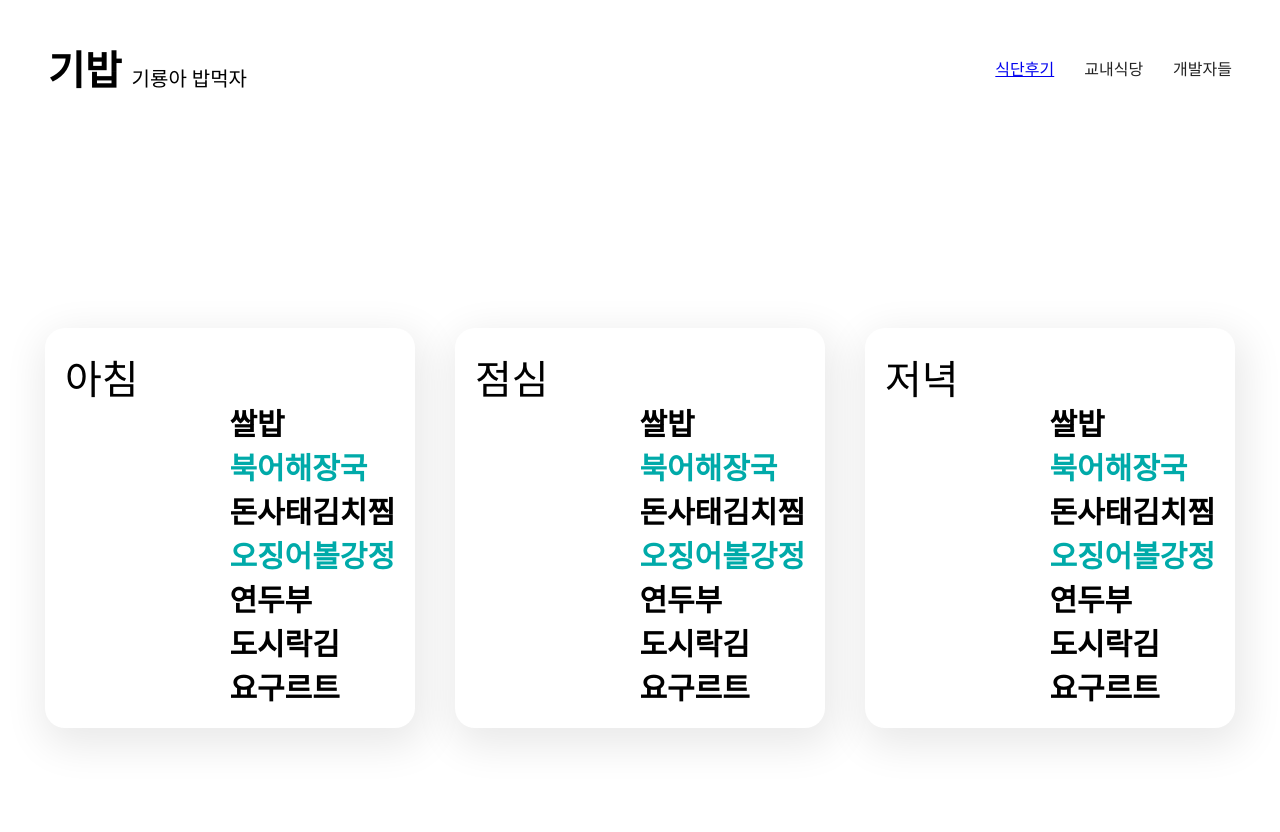
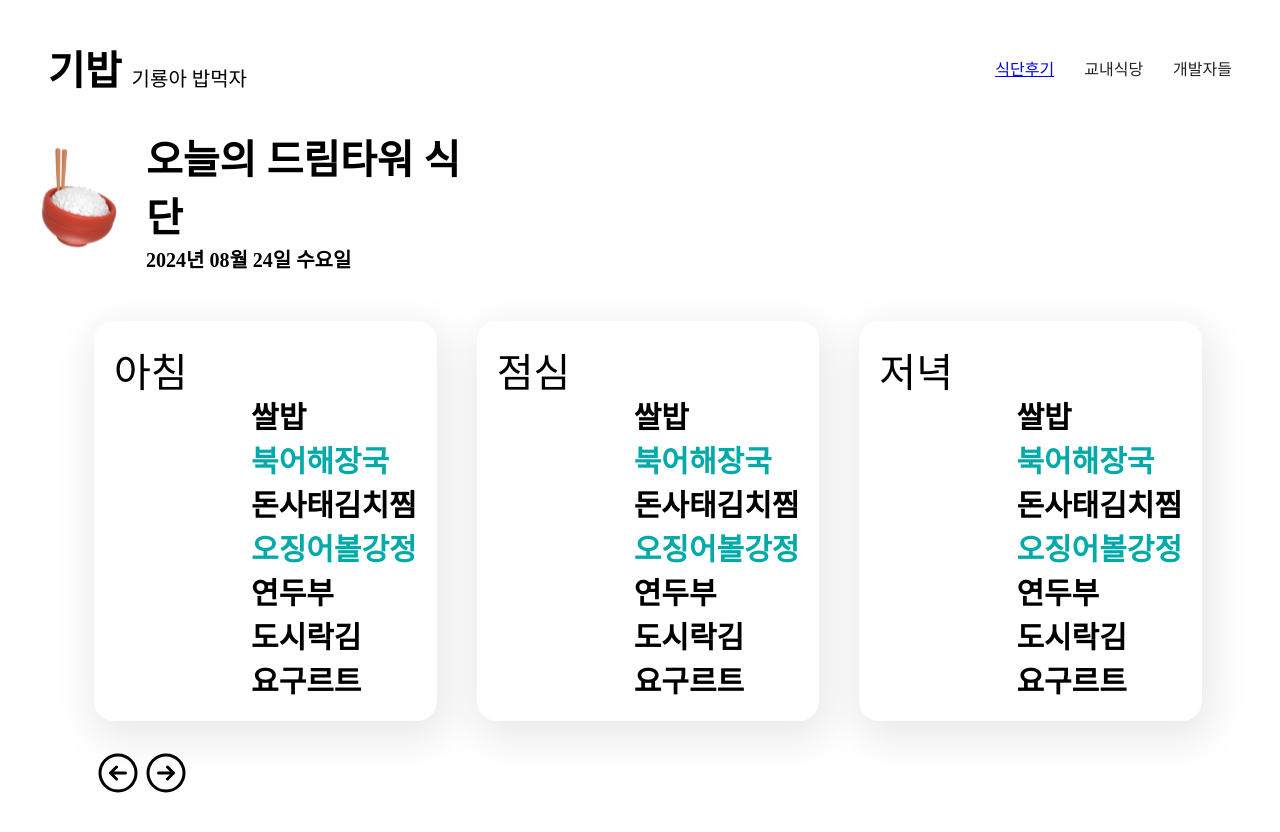
Before and after one commit to cho4u4o/Kyonggi-Univ-Diet-Information-FE, a React (Vite) app: page / in a window 1280 px wide. Shown: the top 832 px of the page. After the commit the page ends 805 px from the top, so only its background shows below. Built offline with nearby package versions, Linux system fonts and the light colour scheme.

Commit message:
feat: implement home page ui

```diff
--- a/src/components/MenuCard.tsx
+++ b/src/components/MenuCard.tsx
@@ -8,7 +8,7 @@ const Card = styled.div`
   position: relative;
   justify-content: flex-start;
   align-items: flex-start;
-  width: 370px;
+  width: 368px;
   height: 400px;
   margin: 0 20px;
   border-radius: 20px;
--- a/src/pages/Home.tsx
+++ b/src/pages/Home.tsx
@@ -1,32 +1,114 @@
 import styled from '@emotion/styled'
 import MenuCard from '../components/MenuCard'
 import Header from '../components/Header'
+import rice from '../assets/rice.svg'
+import {
+  HiOutlineArrowRightCircle,
+  HiOutlineArrowLeftCircle,
+} from 'react-icons/hi2'
 
-const Container = styled.div`
+const Content = styled.div``
+
+const TodayTitle = styled.div`
   display: flex;
+  flex-direction: row;
+  margin: 0;
+  width: 100vw;
+`
+
+const Logo = styled.img``
+
+const TitleWrapper = styled.div`
+  display: flex;
+  flex-direction: column;
+  justify-content: center;
+  align-items: flex-start;
+  width: 338px;
+  margin: 0;
+`
+
+const Title = styled.p`
+  font-family: Pretendard;
+  font-size: 40px;
+  font-weight: 700;
+  margin: 0;
+`
+
+const Subtitle = styled.p`
+  font-family: Pretendard;
+  font-size: 20px;
+  font-weight: 700;
+  margin: 0;
+`
+
+const MenuWrapper = styled.div`
+  width: 100vw;
+  display: flex;
+  flex-direction: column;
   justify-content: center;
   align-items: center;
-  height: 100vh;
 `
 
-const Row = styled.div`
-  width: 100vw;
+const MenuCardWarpper = styled.div`
+  width: 1148px;
   display: flex;
   flex-direction: row;
   justify-content: center;
+  margin-top: 48px;
+  margin-bottom: 28px;
+`
+
+const ButtonContainer = styled.div`
+  width: 1148px;
+`
+
+const ButtonWrapper = styled.div`
+  display: flex;
+  justify-content: flex-start;
+  margin: 0 20px;
+`
+
+const Button = styled.div`
+  display: flex;
+  align-items: center;
+  justify-content: center;
+  margin: 0;
+  padding: 0;
+  cursor: pointer;
 `
 
 const Home = () => {
   return (
     <>
       <Header></Header>
-      <Container>
-        <Row>
-          <MenuCard title="아침"></MenuCard>
-          <MenuCard title="점심"></MenuCard>
-          <MenuCard title="저녁"></MenuCard>
-        </Row>
-      </Container>
+      <Content>
+        <TodayTitle>
+          <Logo src={rice}></Logo>
+          <TitleWrapper>
+            <Title>오늘의 드림타워 식단</Title>
+            <Subtitle>2024년 08월 24일 수요일</Subtitle>
+          </TitleWrapper>
+        </TodayTitle>
+        <MenuWrapper>
+          <MenuCardWarpper>
+            <MenuCard title="아침"></MenuCard>
+            <MenuCard title="점심"></MenuCard>
+            <MenuCard title="저녁"></MenuCard>
+          </MenuCardWarpper>
+          <ButtonContainer>
+            <ButtonWrapper>
+              <Button>
+                <HiOutlineArrowLeftCircle size={48}></HiOutlineArrowLeftCircle>
+              </Button>
+              <Button>
+                <HiOutlineArrowRightCircle
+                  size={48}
+                ></HiOutlineArrowRightCircle>
+              </Button>
+            </ButtonWrapper>
+          </ButtonContainer>
+        </MenuWrapper>
+      </Content>
     </>
   )
 }
```
